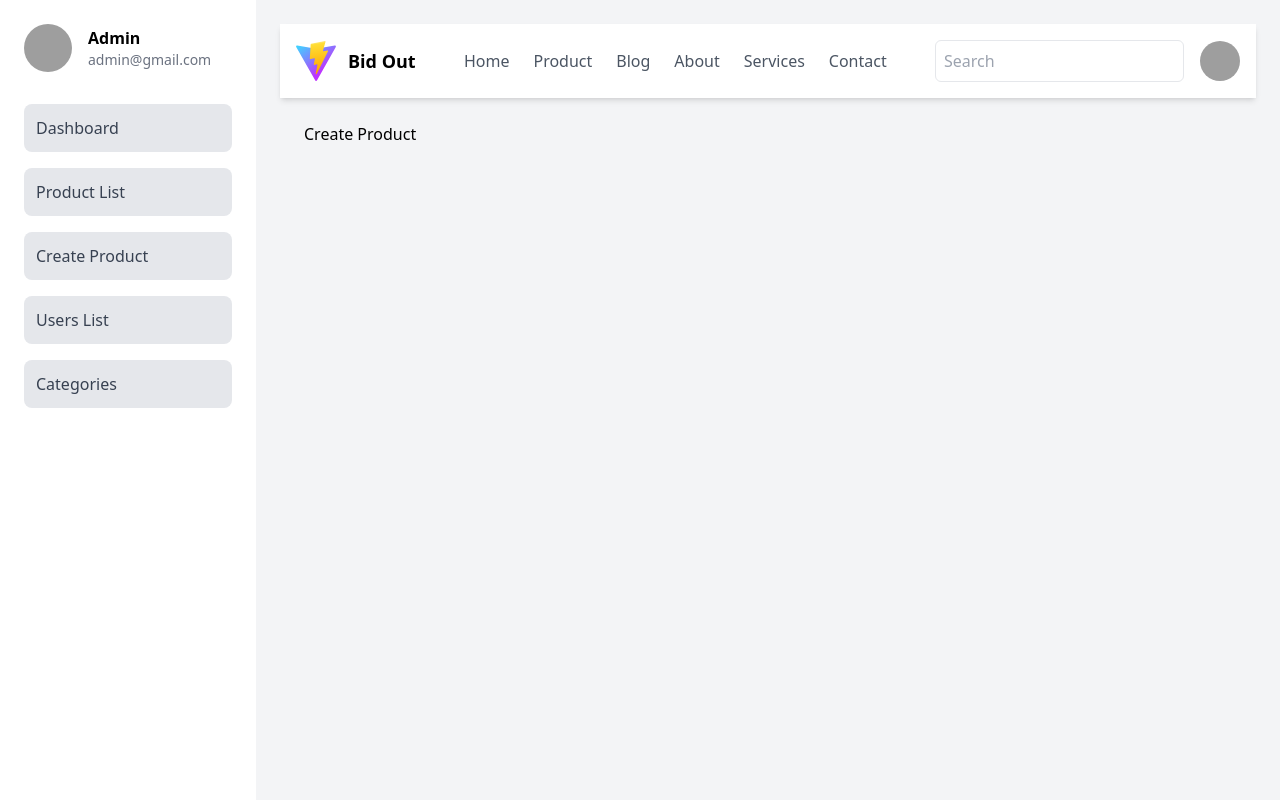
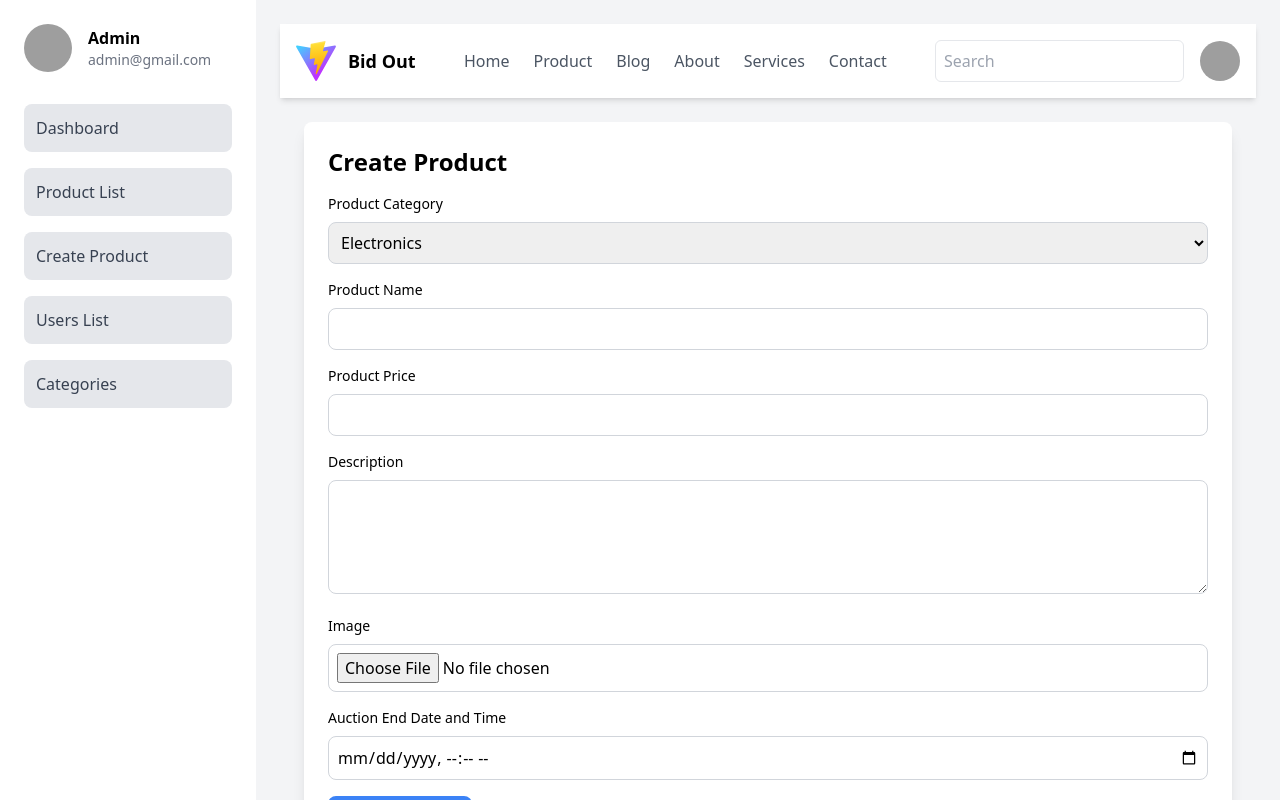
Before and after one commit to KavinduPramod/bidding_system, a React (Vite) app: page /layout/create-product in a window 1280 px wide. Built offline with nearby package versions, Linux system fonts and the light colour scheme; grey boxes are pictures that could not be loaded.

Commit message:
added product form

```diff
--- a/src/pages/Createproduct.jsx
+++ b/src/pages/Createproduct.jsx
@@ -1,11 +1,109 @@
-import React from 'react'
+import React, { useState } from 'react';
 
 function Createproduct() {
-  return (
-    <div>
+
+  const [productName, setProductName] =useState('');
+  const [productPrice, setProductPrice] =useState('');
+  const [description, setDescription] =useState('');
+  const [image, setImage] =useState('');
+  const [category, setCategory] =useState('');
+  const [auctionEndDate, setAuctionEndDate] =useState('');
+
+  const handleSubmit = (e) => {
+    e.preventDefault();
+    console.log({
+      productName,
+      productPrice,
+      description,
+      category,
+      image,
+      auctionEndDate,
+    });
+  };
+
+
+return (
+  <div className="p-6 bg-white rounded-lg shadow-lg">
+  <h2 className="text-2xl font-bold mb-4">Create Product</h2>
+  <form onSubmit={handleSubmit}>
+    <div className="mb-4">
+      <label className="block text-sm font-medium mb-2">Product Category</label>
+      <select
+        value={category}
+        onChange={(e) => setCategory(e.target.value)}
+        className="border border-gray-300 rounded-lg p-2 w-full"
+      >
+        <option value="electronics">Electronics</option>
+        <option value="clothing">Clothing</option>
+        <option value="home">Home</option>
+        <option value="toys">Toys</option>
+      </select>
+    </div>
+
+    <div className="mb-4">
+      <label className="block text-sm font-medium mb-2">Product Name</label>
+      <input
+        type="text"
+        value={productName}
+        onChange={(e) => setProductName(e.target.value)}
+        className="border border-gray-300 rounded-lg p-2 w-full"
+        required
+      />
+    </div>
+
+    <div className="mb-4">
+      <label className="block text-sm font-medium mb-2">Product Price</label>
+      <input
+        type="number"
+        value={productPrice}
+        onChange={(e) => setProductPrice(e.target.value)}
+        className="border border-gray-300 rounded-lg p-2 w-full"
+        required
+      />
+    </div>
+
+    <div className="mb-4">
+      <label className="block text-sm font-medium mb-2">Description</label>
+      <textarea
+        value={description}
+        onChange={(e) => setDescription(e.target.value)}
+        className="border border-gray-300 rounded-lg p-2 w-full"
+        rows="4"
+        required
+      />
+    </div>
+
+    <div className="mb-4">
+      <label className="block text-sm font-medium mb-2">Image</label>
+      <input
+        type="file"
+        onChange={(e) => setImage(e.target.files[0])}
+        className="border border-gray-300 rounded-lg p-2 w-full"
+        accept="image/*"
+        required
+      />
+    </div>
+
+    <div className="mb-4">
+      <label className="block text-sm font-medium mb-2">Auction End Date and Time</label>
+      <input
+        type="datetime-local"
+        value={auctionEndDate}
+        onChange={(e) => setAuctionEndDate(e.target.value)}
+        className="border border-gray-300 rounded-lg p-2 w-full"
+        required
+      />
+    </div>
+
+    <button
+      type="submit"
+      className="bg-blue-500 text-white px-4 py-2 rounded-lg hover:bg-blue-600"
+    >
       Create Product
-    </div>
-  )
+    </button>
+  </form>
+</div>
+);
 }
 
-export default Createproduct
+export default Createproduct;
```
